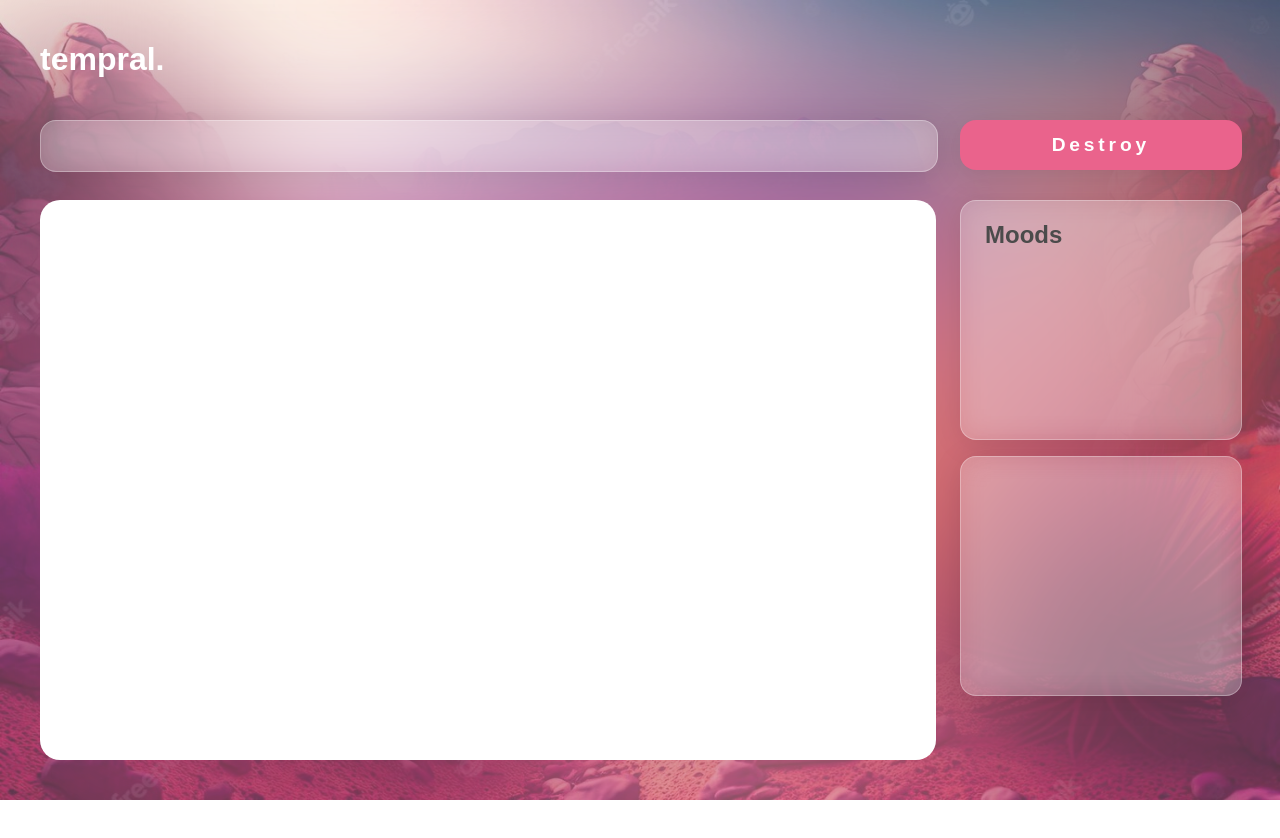
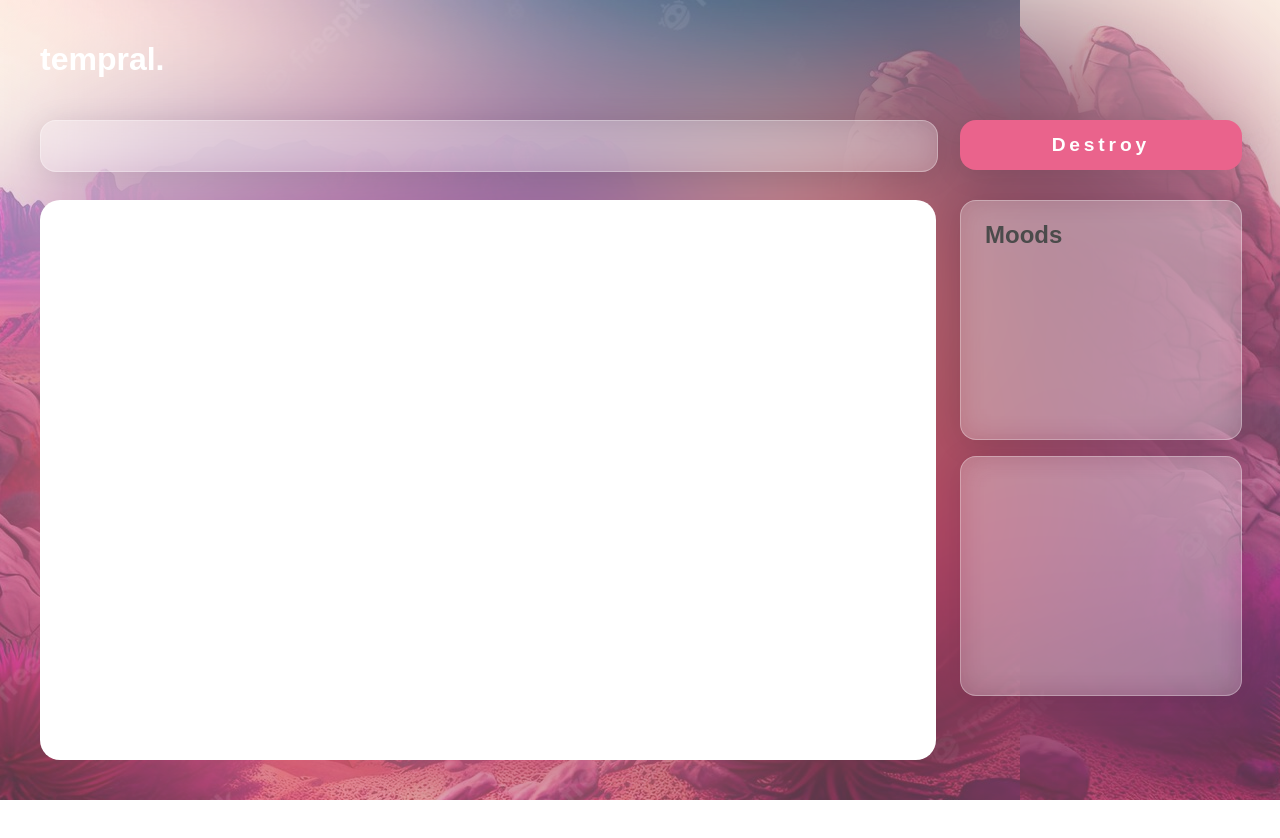
Before and after one commit to zariacs/the-disappearing-diary, a Vue app: page / in a window 1280 px wide. Shown: the top 838 px of the page. Built offline with nearby package versions, Linux system fonts and the light colour scheme.

Commit message:
Added initial background animation and updated favicon

```diff
--- a/src/App.vue
+++ b/src/App.vue
@@ -1,6 +1,8 @@
 <script setup>
-import { RouterLink, RouterView } from 'vue-router'
-import HelloWorld from './components/HelloWorld.vue'
+// import { RouterLink, RouterView } from 'vue-router'
+import { RouterView } from 'vue-router'
+
+// import HelloWorld from './components/HelloWorld.vue'
 </script>
 
 <template>
--- a/src/components/JournalEntry.vue
+++ b/src/components/JournalEntry.vue
@@ -1,6 +1,11 @@
 <template>
     <div class="moving-background">
-        <img src="../assets/images/rocks.jpg" alt="">
+        <div class="slider-container">
+            <div class="slider-image"></div>
+            <!-- <img src="../assets/images/rocks.jpg" alt="Image 1">
+            <img src="../assets/images/rocks-mirrored.jpg" alt="Image 2"> -->
+        </div>
+        <!-- <img src="../assets/images/rocks.jpg" alt=""> -->
         <div class="glass">
             <header>
                 <h1>tempral.</h1>
@@ -58,6 +63,59 @@ body, html {
 }
 
 /* -------END OF BACKGROUND------- */
+
+/* -------BACKGROUND MOVEMENT------- */
+/* #slider {
+  width: 100%;
+  height: 100%;
+  overflow: hidden;
+  position: relative;
+}
+
+#slider img {
+  width: 100%;
+  height: 100%;
+  position: absolute;
+  top: 0;
+  left: 0;
+  transition: left is linear;
+}
+
+#slider img:first-child {
+  left: 0;
+}
+
+#slider img:last-child {
+  left: 99%;
+} */
+
+.slider-container {
+    overflow: hidden;
+    height: 100%;
+    width: 500%;
+}
+
+@keyframes slide {
+  0% {
+    transform: translate(0);
+  }
+  100% {
+    transform: translate(-150%); /* The image width */
+  }
+}
+
+.slider-image {
+  background: url("../assets/images/rocks.jpg") repeat-x;
+  height: 100%;
+  width: 100%;
+  object-fit: cover;
+  animation: slide 200s linear infinite;
+}
+
+
+
+/* -------END OF BACKGROUND MOVEMENT------- */
+
 
 
 header {
@@ -180,9 +238,23 @@ h2 {
     color: #4B4B4B;
 }
 
+</style>
+
+<!-- <script setup>
+import { onMounted } from 'vue';
+
+onMounted(() => {
+  const slider = document.getElementById("slider");
+  const images = slider.getElementsByTagName("img");
+  let currentIndex = 0;
+
+  setInterval(() => {
+    images[currentIndex].style.opacity = 0;
+    currentIndex = (currentIndex + 1) % images.length;
+    images[currentIndex].style.opacity = 1;
+  }, 2000);
+})
 
 
 
-
-
-</style>
+</script> -->
--- a/src/router/index.js
+++ b/src/router/index.js
@@ -1,5 +1,5 @@
 import { createRouter, createWebHistory } from 'vue-router'
-import HomeView from '../views/HomeView.vue'
+// import HomeView from '../views/HomeView.vue'
 import JournalEntryView from '../views/JournalEntryView.vue'
 
 const router = createRouter({
```
Also changed, not shown: src/assets/images/rocks-mirrored.jpg (added).
